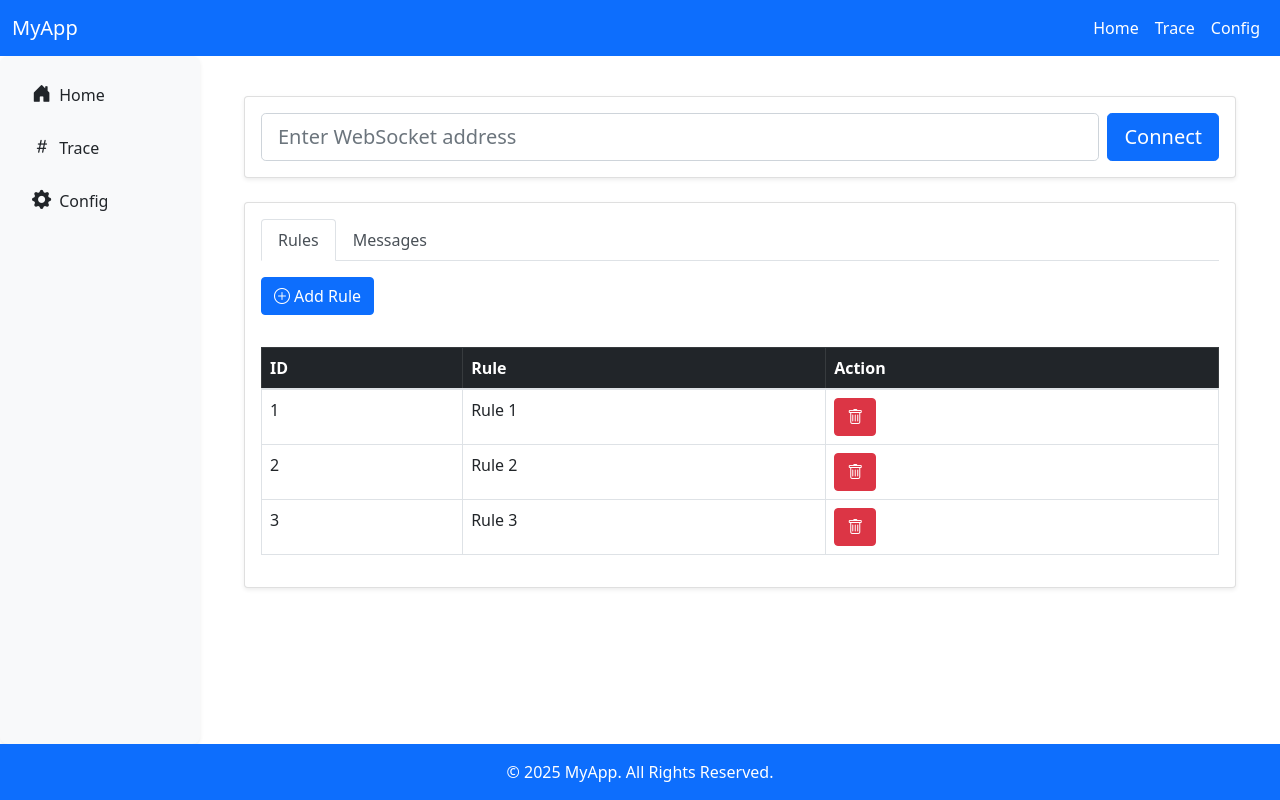
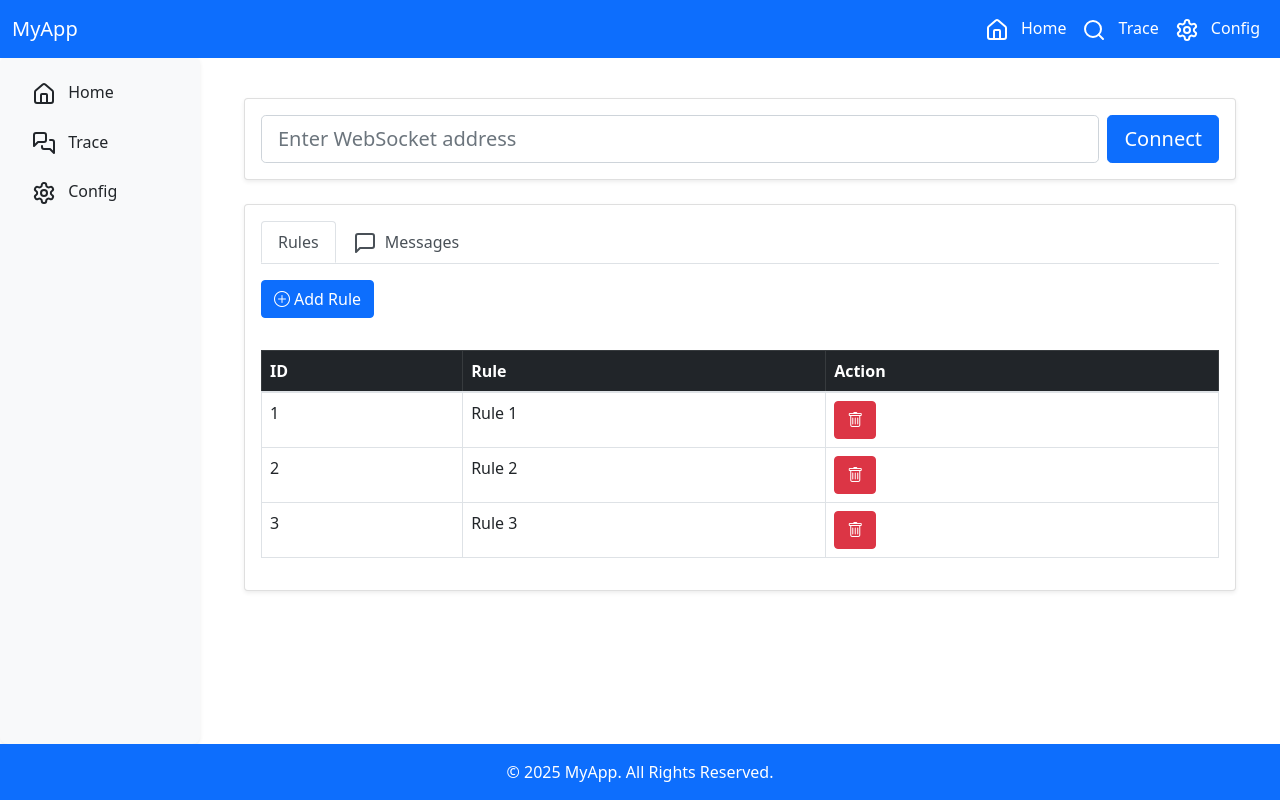
Before and after one commit to majiddarvishan/tracer, a React (Create React App) app: page /trace in a window 1280 px wide. Built offline with nearby package versions, Linux system fonts and the light colour scheme.

Commit message:
Add icon

```diff
--- a/package.json
+++ b/package.json
@@ -7,6 +7,7 @@
         "bootstrap": "^5.1.3",
         "bootstrap-icons": "^1.11.3",
         "jquery": "^3.7.1",
+        "lucide-react": "^0.475.0",
         "node-sass": "^7.0.3",
         "popper.js": "^1.16.1",
         "react": "^19.0.0",
--- a/src/components/Navbar.js
+++ b/src/components/Navbar.js
@@ -1,6 +1,7 @@
 import React from 'react';
 import { Link } from 'react-router-dom';
-import '../assets/css/Navbar.css'; // Updated import path
+import { Home, Search, Settings } from 'lucide-react'; // Import icons from lucide-react
+import '../assets/css/Navbar.css'; // Import the navbar CSS
 
 const Navbar = () => {
   return (
@@ -24,17 +25,17 @@ const Navbar = () => {
           <ul className="navbar-nav">
             <li className="nav-item">
               <Link className="nav-link" to="/home">
-                Home
+                <Home className="me-2" /> Home
               </Link>
             </li>
             <li className="nav-item">
               <Link className="nav-link" to="/trace">
-                Trace
+                <Search className="me-2" /> Trace
               </Link>
             </li>
             <li className="nav-item">
               <Link className="nav-link" to="/config">
-                Config
+                <Settings className="me-2" /> Config
               </Link>
             </li>
           </ul>
--- a/src/components/Sidebar.js
+++ b/src/components/Sidebar.js
@@ -1,6 +1,7 @@
 import React from 'react';
 import { Link } from 'react-router-dom';
-import '../assets/css/Sidebar.css'; // Updated import path
+import { Home, MessagesSquare, Settings } from 'lucide-react'; // Import icons from lucide-react
+import '../assets/css/Sidebar.css'; // Import the sidebar CSS
 
 const Sidebar = () => {
   return (
@@ -8,17 +9,17 @@ const Sidebar = () => {
       <ul className="nav flex-column">
         <li className="nav-item mb-2">
           <Link className="nav-link text-dark" to="/home">
-            <i className="bi bi-house-door-fill me-2"></i>Home
+            <Home className="me-2" /> Home
           </Link>
         </li>
         <li className="nav-item mb-2">
           <Link className="nav-link text-dark" to="/trace">
-            <i className="bi bi-hash me-2"></i>Trace
+            <MessagesSquare className="me-2" /> Trace
           </Link>
         </li>
         <li className="nav-item mb-2">
           <Link className="nav-link text-dark" to="/config">
-            <i className="bi bi-gear-fill me-2"></i>Config
+            <Settings className="me-2" /> Config
           </Link>
         </li>
       </ul>
--- a/src/components/Trace.js
+++ b/src/components/Trace.js
@@ -1,5 +1,6 @@
 import React, { useState } from 'react';
 import { Modal, Button } from 'react-bootstrap';
+import { PlusCircle, Trash, MessageSquare } from 'lucide-react'; // Import icons from lucide-react
 import '../assets/css/Trace.css';
 
 const Trace = () => {
@@ -86,7 +87,7 @@ const Trace = () => {
                   aria-controls="messages"
                   aria-selected="false"
                 >
-                  Messages
+                  <MessageSquare className="me-1" /> Messages
                 </button>
               </li>
             </ul>
```
Also changed, not shown: 1 other file (tests, documents, lock files or other folders).
